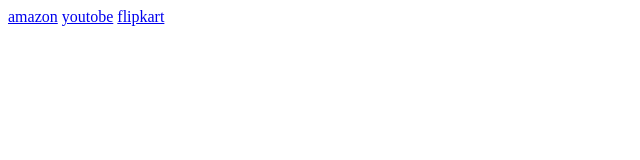
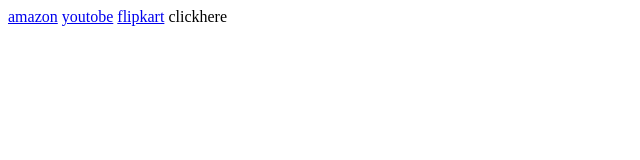
Before and after one commit to Tejnath1728/teja, a plain HTML site: page index.html in a window 1280 px wide. Shown: the full height of the page, 0-640 px from the left. Drawn offline with Linux system fonts and the light colour scheme.

Commit message:
Update index.html

```diff
--- a/index.html
+++ b/index.html
@@ -7,7 +7,7 @@
     <a href="https://www.amazon.in/">amazon</a>
     <a href="https://www.youtube.com/">youtobe</a>
     <a href="https://www.flipkart.com/">flipkart</a>
-    <a herf="https://resturant.html"clickhere></a>
+    <a herf="resturant.html">clickhere</a>
 </body>
 
 </html>
```
